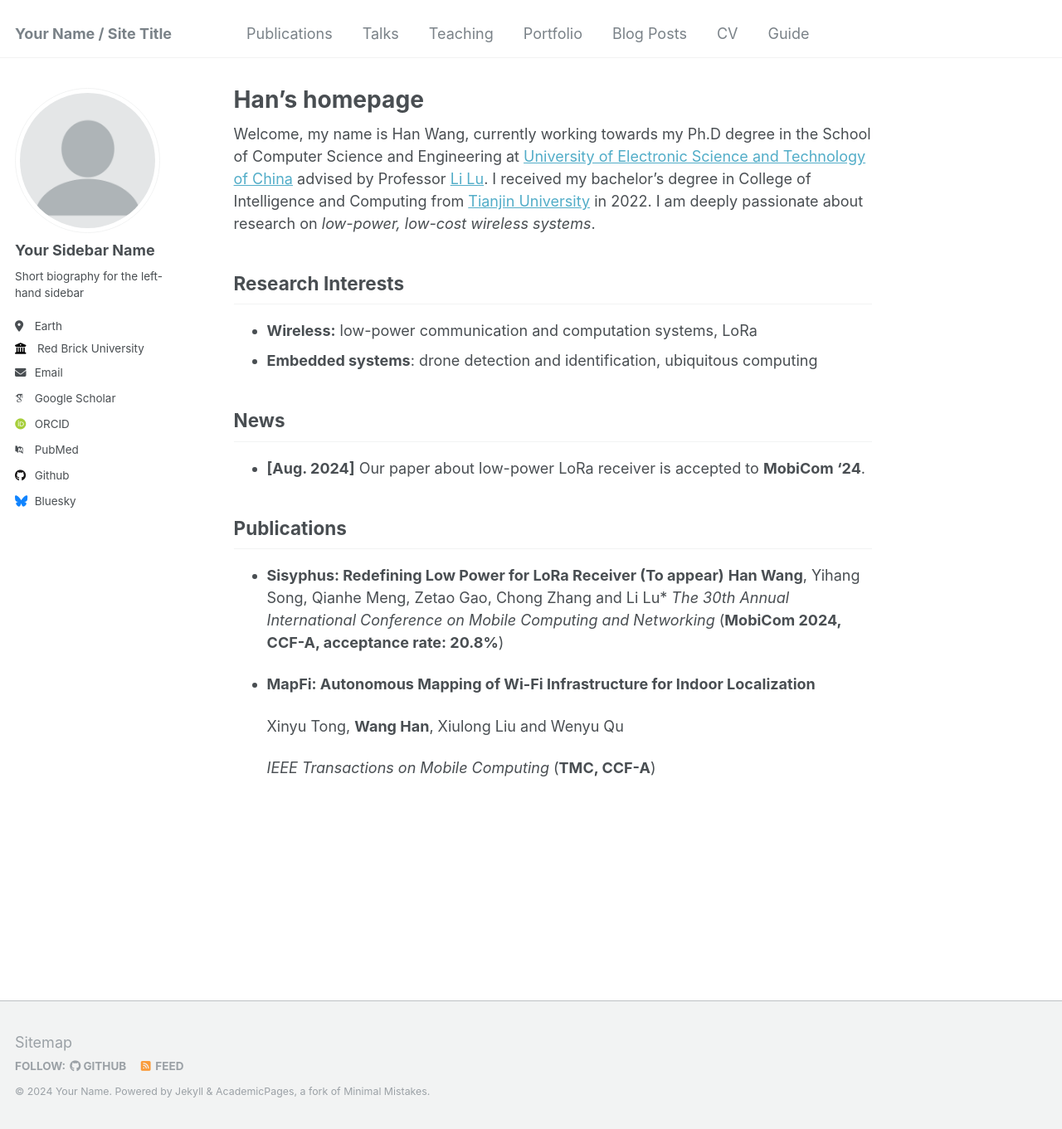
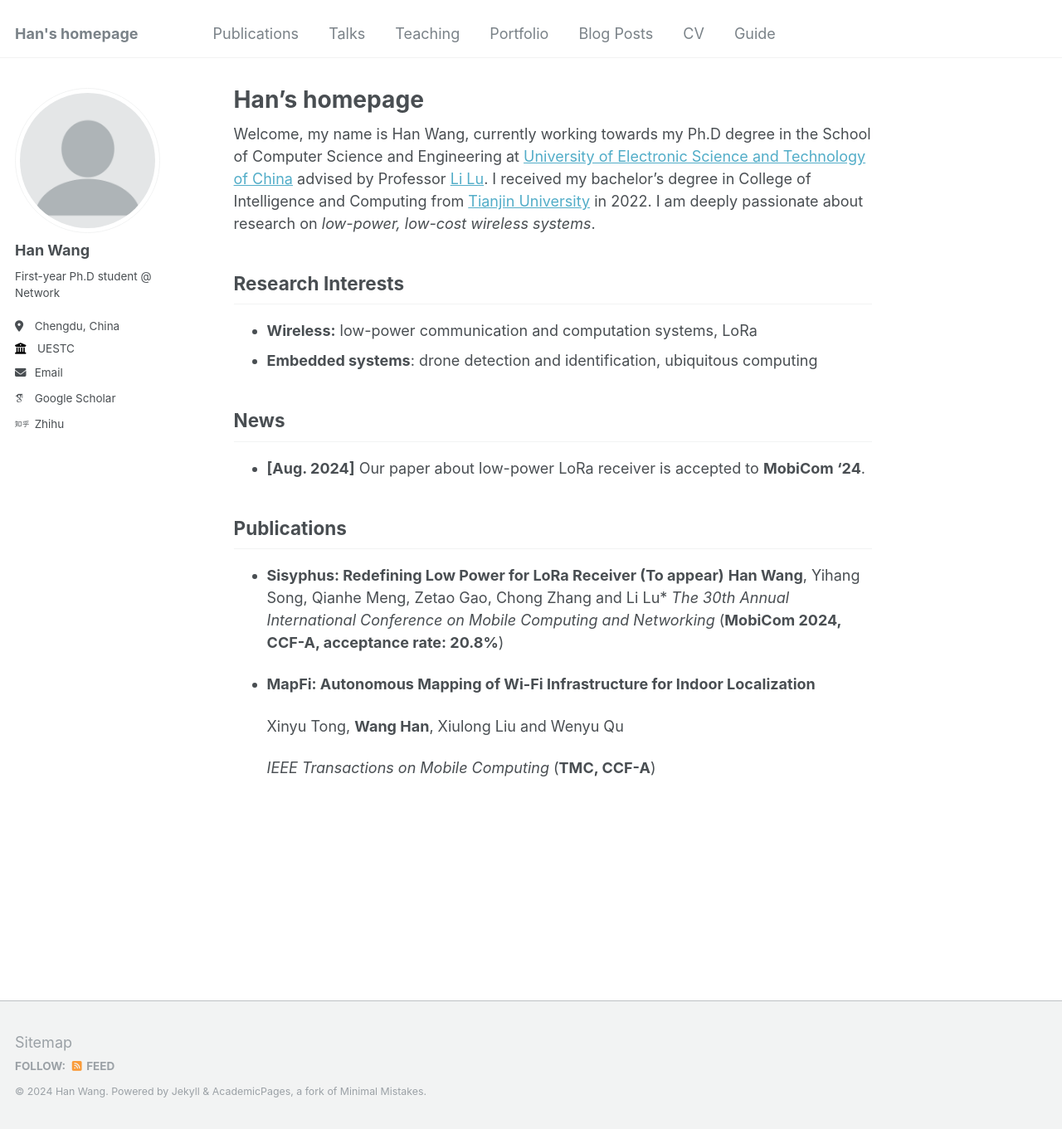
Before and after one commit to hwang620/hwang620.github.io, a Jekyll site: the page built from _pages/about.md, in a window 1280 px wide and 1361 px high. Shown: the whole window at 83% size. Built offline with Jekyll 4.4.1, drawn with Linux system fonts in a browser that asks for light colours; some web fonts are replaced.

Commit message:
Update _config.yml

```diff
--- a/_config.yml
+++ b/_config.yml
@@ -8,10 +8,10 @@
 
 # Basic Site Settings
 locale                   : "en-US"
-title                    : "Your Name / Site Title"
+title                    : "Han's homepage"
 title_separator          : "-"
-name                     : &name "Your Name"
-description              : &description "personal description"
+name                     : &name "Han Wang"
+description              : &description "First-year Ph.D student @ SCSE, UESTC"
 url                      : https://academicpages.github.io # the base hostname & protocol for your site e.g. "https://mmistakes.github.io"
 baseurl                  : "" # the subpath of your site, e.g. "/blog"
 repository               : "academicpages/academicpages.github.io"
@@ -22,56 +22,56 @@ repository               : "academicpages/academicpages.github.io"
 author:
   # Biographic information
   avatar           : "profile.png"
-  name             : "Your Sidebar Name"
+  name             : "Han Wang"
   pronouns         : # example: "she/her"
-  bio              : "Short biography for the left-hand sidebar"
-  location         : "Earth"
-  employer         : "Red Brick University"
+  bio              : "First-year Ph.D student @ Network"
+  location         : "Chengdu, China"
+  employer         : "UESTC"
   uri              : # URL
-  email            : "none@example.org"
+  email            : "wang_han@std.uestc.edu.cn"
 
   # Academic websites
-  arxiv            : # URL - Update with the correct link to your profile
-  googlescholar    : "https://scholar.google.com/citations?user=PS_CX0AAAAAJ"
-  impactstory      : # URL
-  orcid            : "http://orcid.org/yourorcidurl"
-  semantic         : # URL
-  pubmed           : "https://www.ncbi.nlm.nih.gov/pubmed/?term=john+snow"
-  researchgate     : # URL
+  # arxiv            : # URL - Update with the correct link to your profile
+  googlescholar    : "https://scholar.google.com.hk/citations?user=Ly91o3cAAAAJ&hl=en-US"
+  # impactstory      : # URL
+  # orcid            : "http://orcid.org/yourorcidurl"
+  # semantic         : # URL
+  # pubmed           : "https://www.ncbi.nlm.nih.gov/pubmed/?term=john+snow"
+  # researchgate     : # URL
 
   # Repositories and software development
-  bitbucket        : # Username - Update with your username on the site
-  codepen          : # Username
-  dribbble         : # Username
-  github           : "academicpages"
-  kaggle           : # Username
-  stackoverflow    : # User number or user number and name (i.e., use "1" or "1/jeff-atwood")
+  # bitbucket        : # Username - Update with your username on the site
+  # codepen          : # Username
+  # dribbble         : # Username
+  # github           : "academicpages"
+  # kaggle           : # Username
+  # stackoverflow    : # User number or user number and name (i.e., use "1" or "1/jeff-atwood")
 
   # Social media
-  bluesky          : "bsky.app" # Replace this with you Bluesky username
-  facebook         : # Username
-  flickr           : # Username
-  foursquare       : # Username
-  goodreads        : # Username
-  google_plus      : # Username
-  keybase          : # Username
-  instagram        : # Username
-  lastfm           : # Username
-  linkedin         : # Username
-  mastodon         : # URL
-  medium           : # URL
-  pinterest        : # Username
-  soundcloud       : # Username
-  steam            : # Username
-  telegram         : # URL
-  tumblr           : # Username
-  twitter          : # Username for X / Twitter
-  vine             : # Username
-  weibo            : # Username
-  wikipedia        : # Username
-  xing             : # Username
-  youtube          : # Username
-  zhihu            : # URL
+  # bluesky          : "bsky.app" # Replace this with you Bluesky username
+  # facebook         : # Username
+  # flickr           : # Username
+  # foursquare       : # Username
+  # goodreads        : # Username
+  # google_plus      : # Username
+  # keybase          : # Username
+  # instagram        : # Username
+  # lastfm           : # Username
+  # linkedin         : # Username
+  # mastodon         : # URL
+  # medium           : # URL
+  # pinterest        : # Username
+  # soundcloud       : # Username
+  # steam            : # Username
+  # telegram         : # URL
+  # tumblr           : # Username
+  # twitter          : # Username for X / Twitter
+  # vine             : # Username
+  # weibo            : # Username
+  # wikipedia        : # Username
+  # xing             : # Username
+  # youtube          : # Username
+  zhihu            : "https://www.zhihu.com/people/mu-xin-duo-yi-heng" # URL
 
 # Publication Category - The following the list of publication categories and their headings
 publication_category:
```
